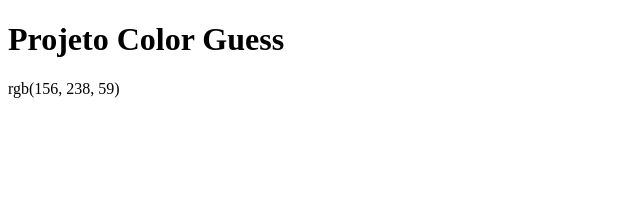
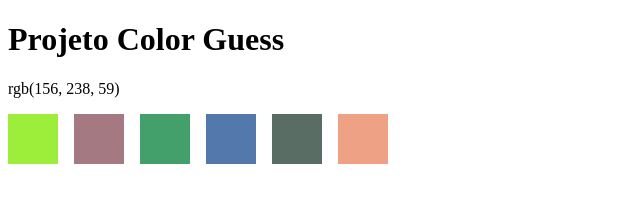
Before and after one commit to vinibortoletto/color-guess, a plain HTML site: page index.html in a window 1280 px wide. Shown: the whole page, without its empty margins (0-640 px from the left). Drawn offline with Linux system fonts and the light colour scheme.

Commit message:
requisito 3 e 4

```diff
--- a/index.html
+++ b/index.html
@@ -5,11 +5,15 @@
     <meta http-equiv="X-UA-Compatible" content="IE=edge" />
     <meta name="viewport" content="width=device-width, initial-scale=1.0" />
     <title>Projeto Color Guess</title>
+    <link rel="stylesheet" href="style.css" />
   </head>
   <body>
     <h1 id="title">Projeto Color Guess</h1>
 
     <p id="rgb-color"></p>
-    <script src="script.js"></script>
+    <p id="answer"></p>
+
+    <section id="balls-container"></section>
+    <script src="script.js" type="module"></script>
   </body>
 </html>
--- a/script.js
+++ b/script.js
@@ -1,9 +1,6 @@
-function generateRandomColor() {
-  const colorElement = document.querySelector('#rgb-color');
-  const randomNumber = () => Math.floor(Math.random() * 255);
-  const randomColor = `rgb(${randomNumber()}, ${randomNumber()}, ${randomNumber()})`;
+import generateRandomColor from './scripts/generateRandomColor.js';
+import createColorOptions from './scripts/createColorOptions.js';
+import getRandomColorFromOptions from './scripts/getRandomColorFromOptions.js';
 
-  colorElement.innerText = randomColor;
-}
-
-generateRandomColor();
+createColorOptions();
+getRandomColorFromOptions();
--- /dev/null
+++ b/scripts/createColorOptions.js
@@ -0,0 +1,13 @@
+import generateRandomColor from './generateRandomColor.js';
+
+export default function createColorOptions() {
+  const ballsContainer = document.querySelector('#balls-container');
+
+  for (let i = 0; i < 6; i += 1) {
+    const ballElement = document.createElement('div');
+    ballElement.classList = 'ball';
+    ballElement.style.backgroundColor = generateRandomColor();
+
+    ballsContainer.appendChild(ballElement);
+  }
+}
--- /dev/null
+++ b/scripts/generateRandomColor.js
@@ -0,0 +1,5 @@
+export default function generateRandomColor() {
+  const randomNumber = () => Math.floor(Math.random() * 255);
+  const randomColor = `rgb(${randomNumber()}, ${randomNumber()}, ${randomNumber()})`;
+  return randomColor;
+}
--- /dev/null
+++ b/scripts/getRandomColorFromOptions.js
@@ -0,0 +1,6 @@
+export default function getRandomColorFromOptions() {
+  const balls = document.querySelectorAll('.ball');
+  const randomIndex = Math.floor(Math.random() * 6);
+  const colorToGuess = document.querySelector('#rgb-color');
+  colorToGuess.innerText = balls[randomIndex].style.backgroundColor;
+}
--- a/style.css
+++ b/style.css
@@ -0,0 +1,9 @@
+#balls-container {
+  display: flex;
+  gap: 1rem;
+}
+
+.ball {
+  width: 50px;
+  height: 50px;
+}
```
